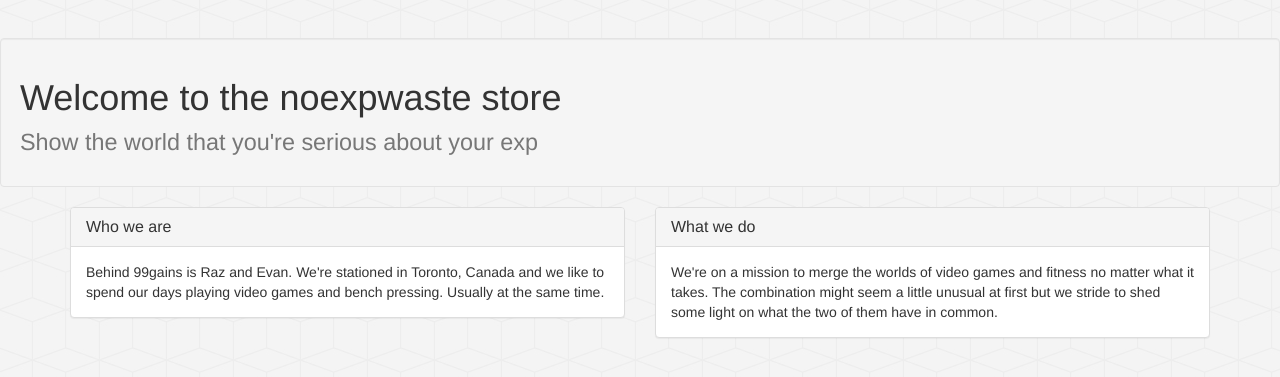
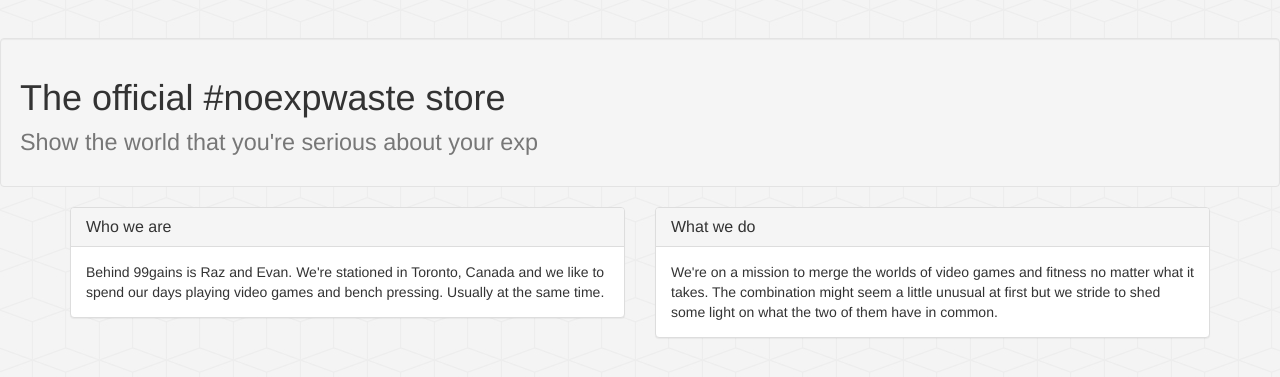
Before and after one commit to noexpwaste/noexpwaste.github.io, a plain HTML site: page store/index.html in a window 1280 px wide. Shown: the part 53-430 px from the top of the page. Drawn offline with nearby package versions, Linux system fonts and the light colour scheme.

Commit message:
Modified text in the store

```diff
--- a/store/index.html
+++ b/store/index.html
@@ -81,7 +81,7 @@
 	</div>
 	<div class="well page-header">
 		<h1>
-			Welcome to the noexpwaste store
+			The official #noexpwaste store
 			<br>
 			<small>Show the world that you're serious about your exp</small>
 		</h1>
```
